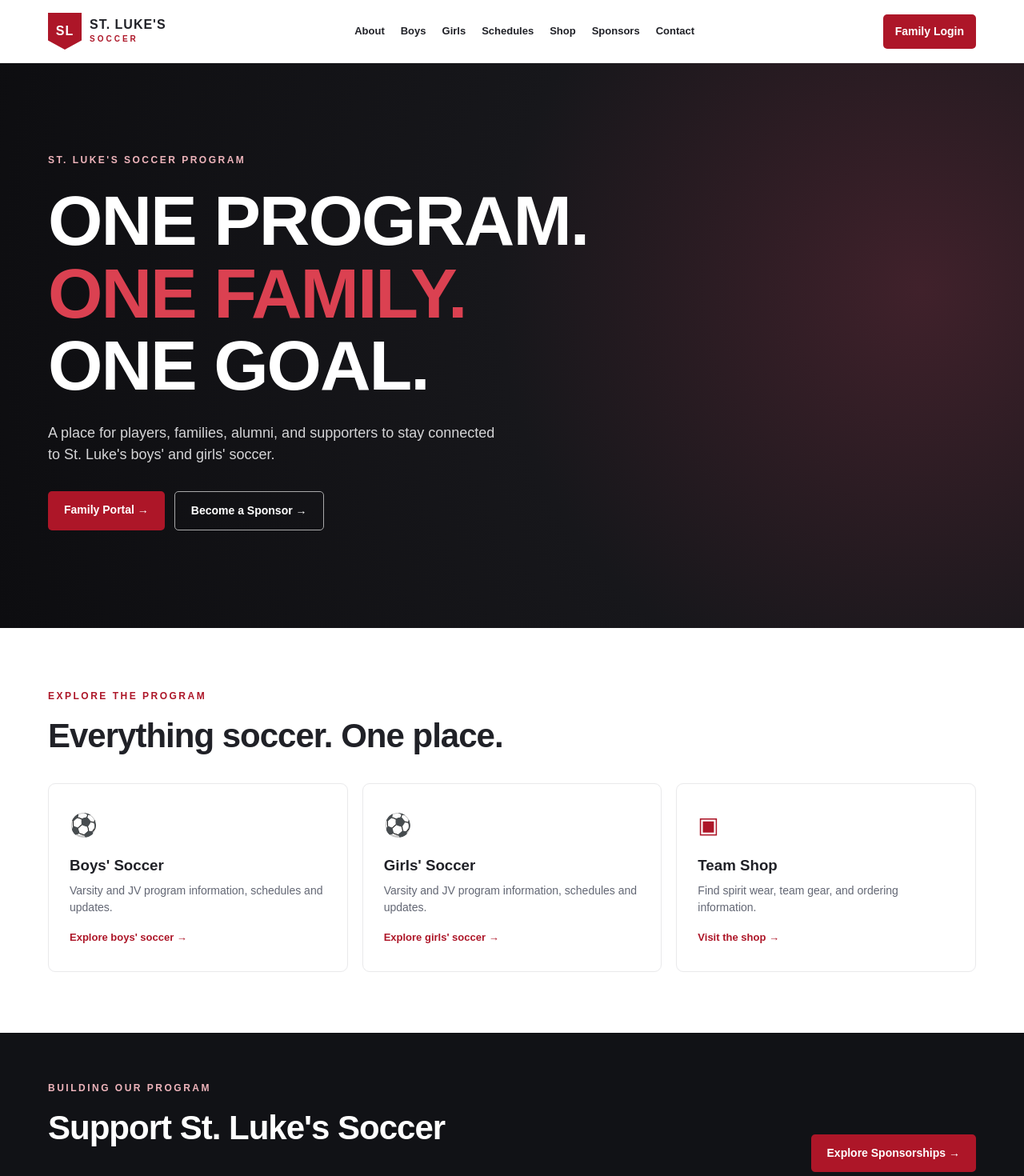
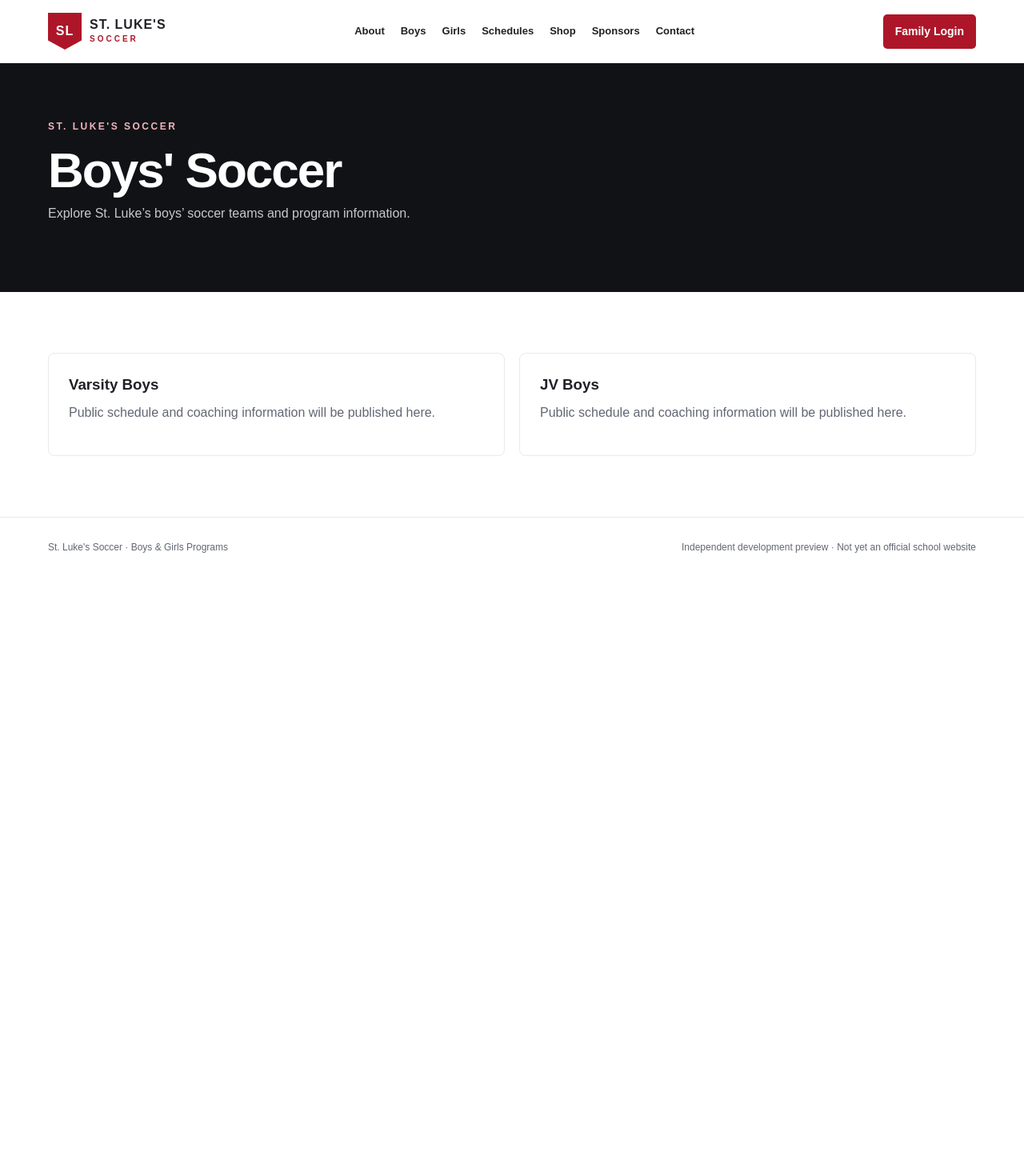
Before and after one commit to KnottsAgency/st-lukes-soccer, a Next.js app: page / in a window 1280 px wide. Shown: the top 1470 px of the page at 80% size. After the commit the page ends 800 px from the top, so only its background shows below. Built offline with nearby package versions, Linux system fonts and the light colour scheme.

Commit message:
Add files via upload

```diff
--- a/src/app/page.tsx
+++ b/src/app/page.tsx
@@ -1,15 +1 @@
-import Link from "next/link";
-export default function Home() { return <>
-  <section className="hero"><div className="wrap hero-inner"><div className="eyebrow">ST. LUKE&apos;S SOCCER PROGRAM</div>
-    <h1>ONE PROGRAM.<br/><span>ONE FAMILY.</span><br/>ONE GOAL.</h1>
-    <p>A place for players, families, alumni, and supporters to stay connected to St. Luke&apos;s boys&apos; and girls&apos; soccer.</p>
-    <div className="actions"><Link href="/login" className="button">Family Portal →</Link><Link href="/sponsors" className="button button-outline">Become a Sponsor →</Link></div>
-  </div></section>
-  <section className="wrap section"><div className="eyebrow red">EXPLORE THE PROGRAM</div><h2>Everything soccer. One place.</h2>
-    <div className="cards"><Link className="card" href="/boys"><span className="card-icon">⚽</span><h3>Boys&apos; Soccer</h3><p>Varsity and JV program information, schedules and updates.</p><span className="card-link">Explore boys&apos; soccer →</span></Link>
-    <Link className="card" href="/girls"><span className="card-icon">⚽</span><h3>Girls&apos; Soccer</h3><p>Varsity and JV program information, schedules and updates.</p><span className="card-link">Explore girls&apos; soccer →</span></Link>
-    <Link className="card" href="/shop"><span className="card-icon">▣</span><h3>Team Shop</h3><p>Find spirit wear, team gear, and ordering information.</p><span className="card-link">Visit the shop →</span></Link></div>
-  </section>
-  <section className="dark-band"><div className="wrap band-content"><div><div className="eyebrow">BUILDING OUR PROGRAM</div><h2>Support St. Luke&apos;s Soccer</h2><p>Partner with our program through business sponsorships and community support.</p></div><Link href="/sponsors" className="button">Explore Sponsorships →</Link></div></section>
-  <section className="wrap section"><div className="eyebrow red">OUR FOUNDATION</div><h2>Be better each day.</h2><div className="pillars"><div><strong>Accountability</strong><p>Own our responsibilities.</p></div><div><strong>Consistency</strong><p>Bring our best every day.</p></div><div><strong>Development</strong><p>Grow as players and people.</p></div></div></section>
-</> }
+export default function Page() { return <><section className="page-hero"><div className="wrap"><div className="eyebrow">ST. LUKE&apos;S SOCCER</div><h1>Boys' Soccer</h1><p>Explore St. Luke’s boys’ soccer teams and program information.</p></div></section><section className="wrap section"><div className="info-grid"><div className="info-card"><h3>Varsity Boys</h3><p>Public schedule and coaching information will be published here.</p></div><div className="info-card"><h3>JV Boys</h3><p>Public schedule and coaching information will be published here.</p></div></div></section></> }
```
